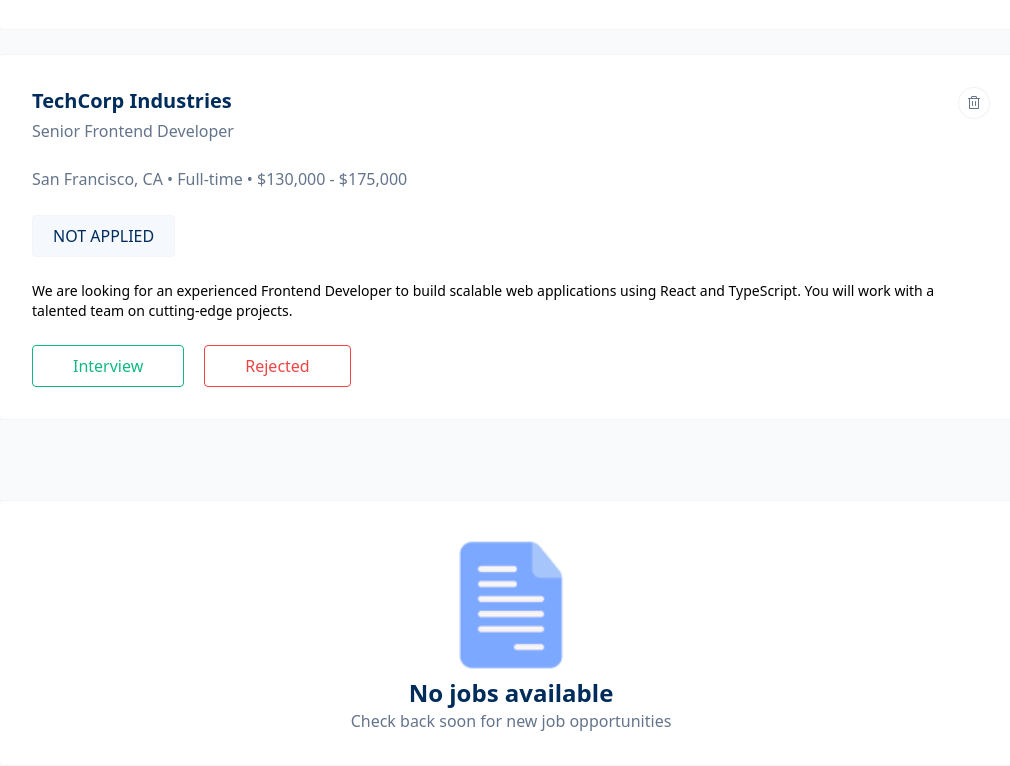
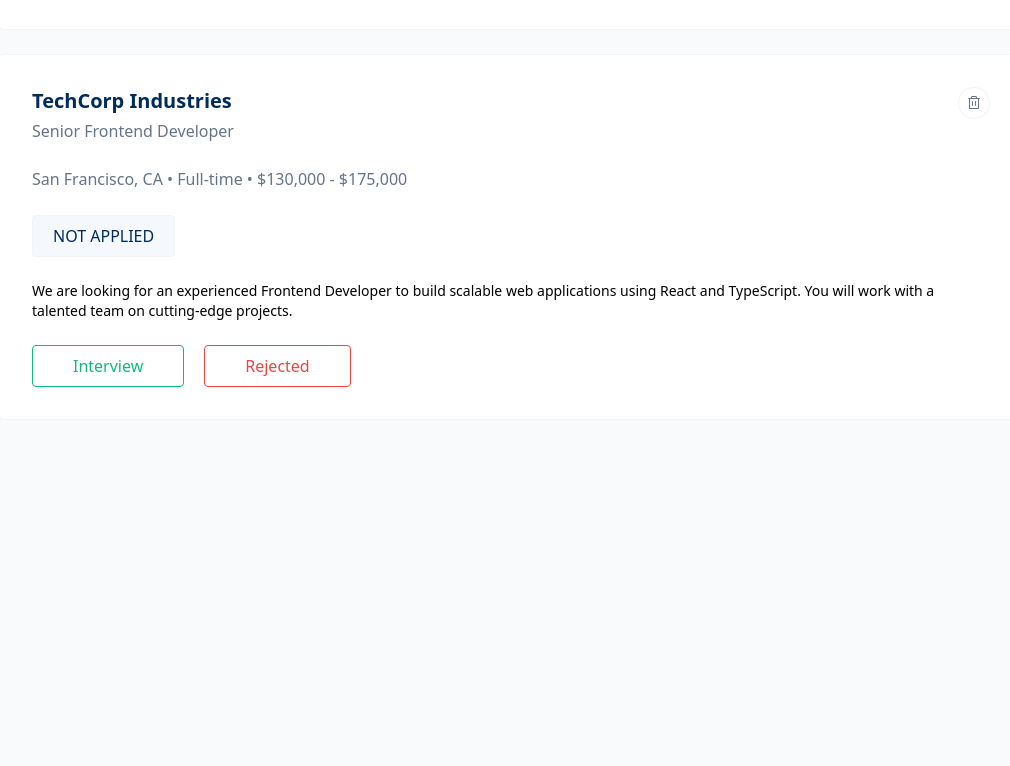
Before and after one commit to md-kudrot/Assignment-04, a website: page src/index.html in a window 1280 px wide. Shown: the part 2907-3673 px from the top of the page, without its empty margins (129-1139 px from the left). After the commit the page ends 3407 px from the top, so only its background shows below. Drawn offline with Linux system fonts and the light colour scheme.

Commit message:
disable noJobShowFunc

```diff
--- a/src/index.html
+++ b/src/index.html
@@ -15,7 +15,7 @@
         <div class="flex gap-2 mt-5">
             <div class="w-[33%] rounded-sm bg-[#FFFFFF]  p-4">
                 <p class="text-[#323B49] font-medium">Total</p>
-                <p id="total" class="text-black text-2xl font-bold">0</p>
+                <p id="total" class="text-black text-2xl font-bold">8</p>
             </div>
 
             <div class="w-[33%] rounded-sm bg-[#FFFFFF] p-4">
--- a/src/script.js
+++ b/src/script.js
@@ -16,25 +16,26 @@ const rejectedBtn = document.getElementById("rejected-btn")
 const renderUiSection = document.getElementById("renderUiSection")
 const jobCount = document.getElementById("jobCount")
 const noJobsSection = document.getElementById("noJobsSection")
+console.log(noJobsSection)
 
 let interviewArr = [];
 let rejectedArr = [];
 let currentStatus = 'all'
 
-let interviewArrLen;
-let rejectedArrLen;
+let interviewArrLen = 1;
+let rejectedArrLen = 1;
 
-function noJobShowFunc() {
+// function noJobShowFunc() {
 
-    if (interviewArrLen === 0 || rejectedArrLen === 0) {
-        // console.log(noJobsSection)
-        noJobsSection.classList.remove("hidden")
-    } else {
-        // console.log(rejectedArr.length)
-        noJobsSection.classList.add("hidden")
-    }
+//     if (interviewArrLen === 0 || rejectedArrLen === 0) {
+//         // console.log(noJobsSection)
+//         noJobsSection.classList.remove("hidden")
+//     } else {
+//         // console.log(rejectedArr.length)
+//         noJobsSection.classList.add("hidden")
+//     }
 
-}
+// }
 
 function countLen() {
     total.innerText = mainCartSection.children.length;
@@ -45,10 +46,11 @@ function countLen() {
     rejectedArrLen = rejectedArr.length;
     rejectedCount.innerText = rejectedArrLen;
 
-    noJobShowFunc()
+    // noJobShowFunc()
 }
 
 countLen()
+
 
 function toggleFunc(id) {
     allBtn.classList.remove('bg-[#3B82F6]', 'text-white')
```
Also changed, not shown: src/output.css.
